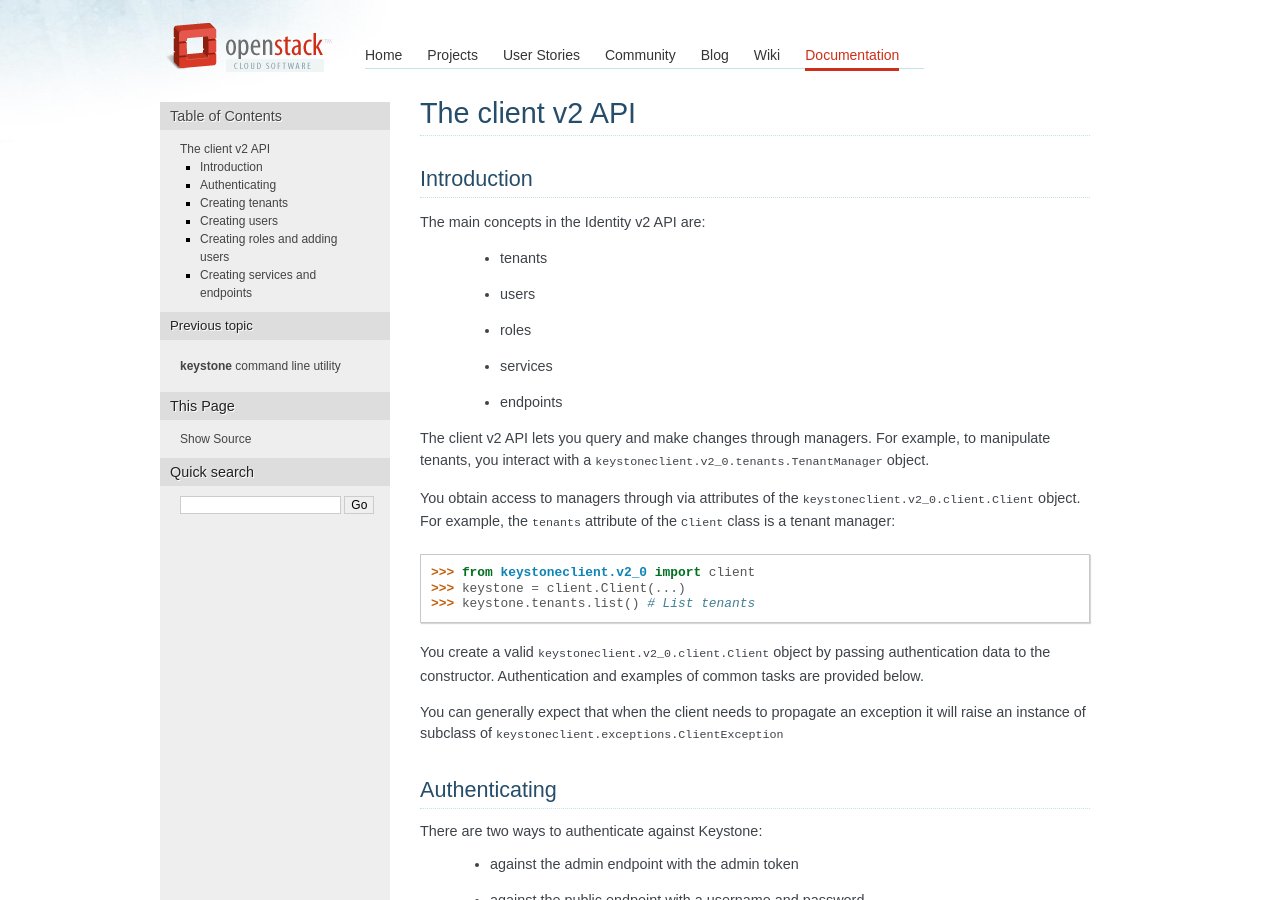
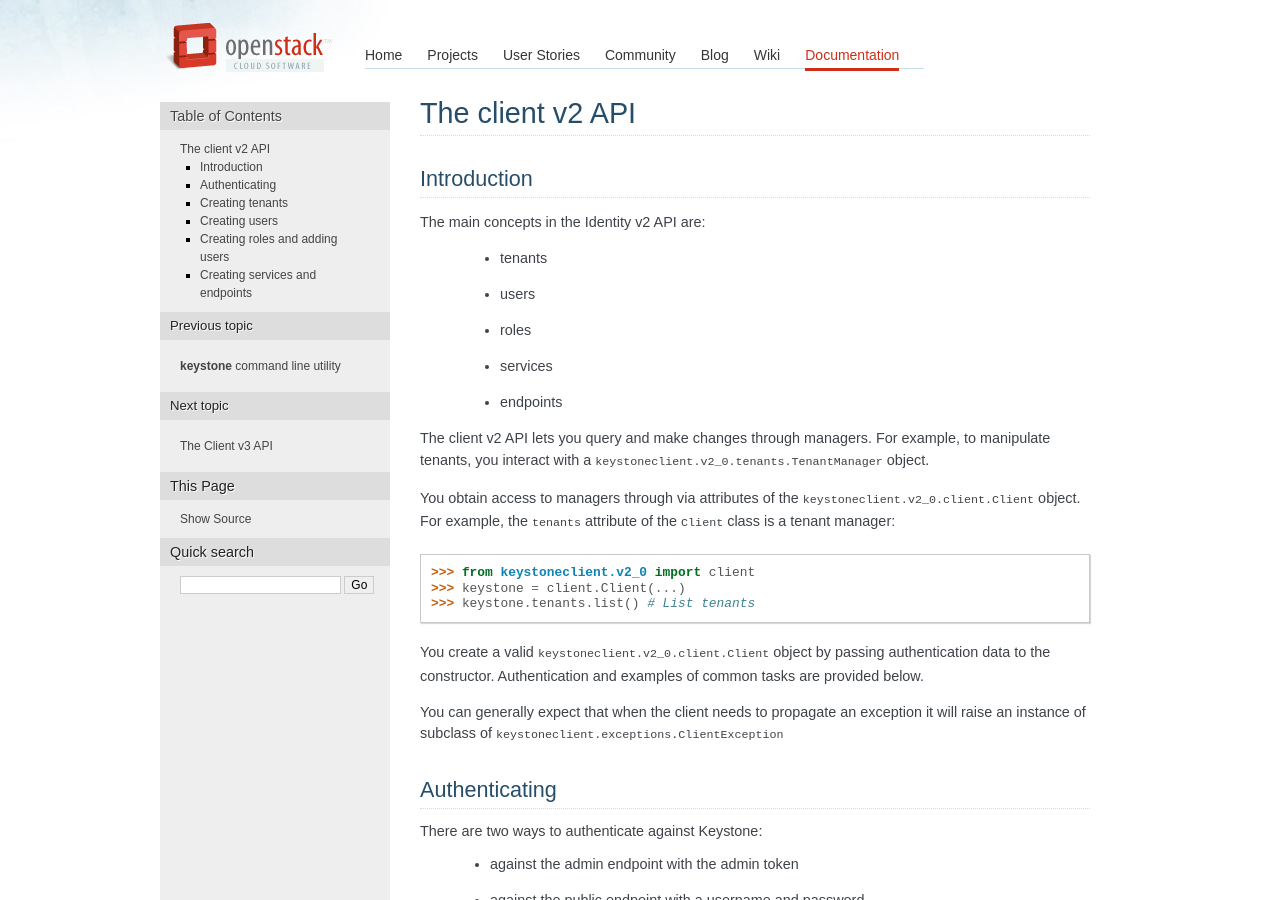
Before and after one commit to openstack/keystonemiddleware, a Sphinx documentation site: the page built from source/using-api-v2.rst, in a window 1280 px wide and 900 px high. Built offline with Sphinx 7.4.7, drawn with Linux system fonts in a browser that asks for light colours; pages that are not in the unit, such as notebooks, are missing from menus; the version number could not be read and is left out.

Commit message:
Add link to the v3 client api doc
There was no link from the main page to the v3 client API doc so
there's no easy way to get to it or to know that it's there. This
adds the link.

Change-Id: I3fd49eedcf7b79f6d810ed22cfcffba4ce47dece

```diff
--- a/source/index.rst
+++ b/source/index.rst
@@ -1,9 +1,10 @@
 Python bindings to the OpenStack Identity API (Keystone)
 ========================================================
 
-This is a client for OpenStack Identity API. There's :doc:`a Python API
-<using-api>` (the :mod:`keystoneclient` module), and a :doc:`command-line script
-<shell>` (installed as :program:`keystone`).
+This is a client for OpenStack Identity API. There's a Python API for
+:doc:`Identity API v3 <using-api-v3>` and :doc:`v2 <using-api-v2>` (the
+:mod:`keystoneclient` modules), and a :doc:`command-line script <shell>`
+(installed as :program:`keystone`).
 
 Contents:
 
@@ -13,6 +14,7 @@
    releases
    man/keystone
    using-api-v2
+   using-api-v3
 
    api/autoindex
 
```
